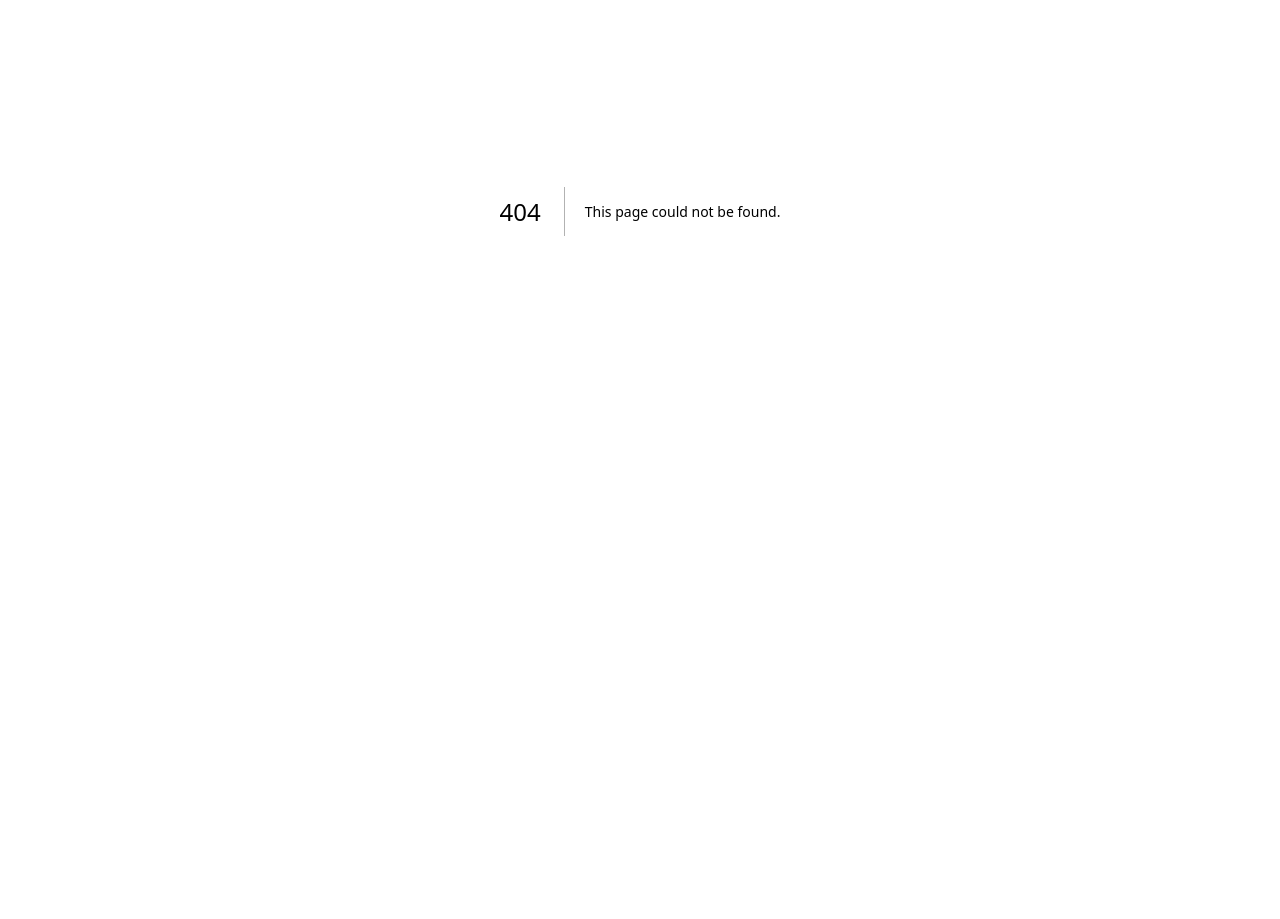
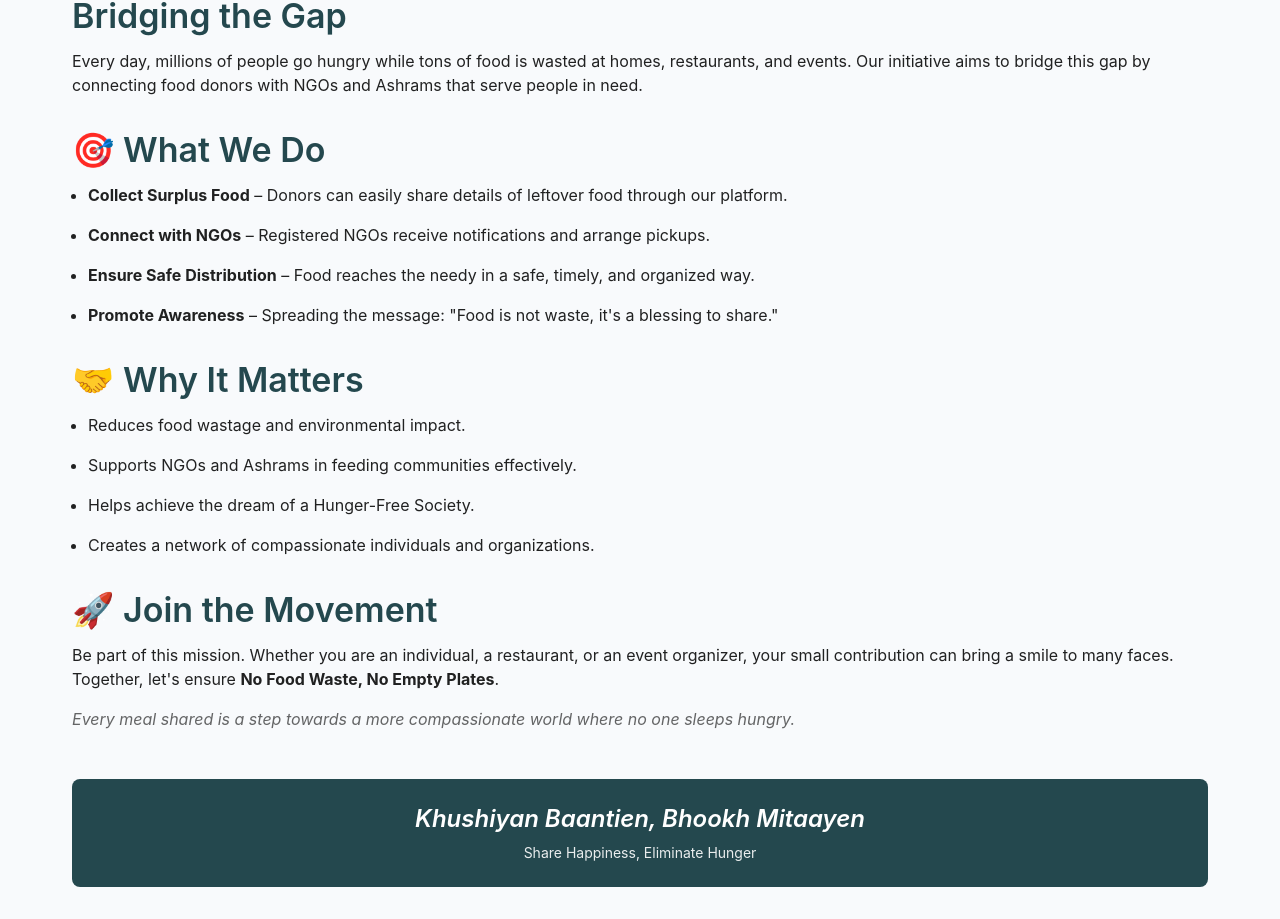
Before and after one commit to sajhathali/sothali, a Next.js app: page /initiative in a window 1280 px wide. Before the commit this address had no page. Shown: the part 253-1172 px from the top of the page. Before the commit the page ends 864 px from the top, so only its background shows below. Built offline with nearby package versions, Linux system fonts and the light colour scheme.

Commit message:
feat: add Initiative page to navbar between What People Say and Contact Details

```diff
--- /dev/null
+++ b/src/app/initiative/page.tsx
@@ -0,0 +1,82 @@
+import { Typography, Box } from "@mui/material";
+import MainContainer from "@/components/MainContainer";
+
+export default function InitiativePage() {
+  return (
+    <MainContainer>
+      <Typography variant="h3" gutterBottom sx={{ display: "flex", alignItems: "center", gap: 1 }}>
+        🌱 Our Initiative
+      </Typography>
+
+      <Box sx={{ mt: 4, mb: 4 }}>
+        <Typography variant="h4" gutterBottom color="primary" sx={{ fontWeight: 600 }}>
+          Bridging the Gap
+        </Typography>
+        <Typography paragraph>
+          Every day, millions of people go hungry while tons of food is wasted at homes, restaurants, and events. Our initiative aims to bridge this gap by connecting food donors with NGOs and Ashrams that serve people in need.
+        </Typography>
+      </Box>
+
+      <Box sx={{ mb: 4 }}>
+        <Typography variant="h4" gutterBottom color="primary" sx={{ fontWeight: 600, display: "flex", alignItems: "center", gap: 1 }}>
+          🎯 What We Do
+        </Typography>
+        <Box component="ul" sx={{ pl: 2 }}>
+          <Typography component="li" paragraph>
+            <strong>Collect Surplus Food</strong> – Donors can easily share details of leftover food through our platform.
+          </Typography>
+          <Typography component="li" paragraph>
+            <strong>Connect with NGOs</strong> – Registered NGOs receive notifications and arrange pickups.
+          </Typography>
+          <Typography component="li" paragraph>
+            <strong>Ensure Safe Distribution</strong> – Food reaches the needy in a safe, timely, and organized way.
+          </Typography>
+          <Typography component="li" paragraph>
+            <strong>Promote Awareness</strong> – Spreading the message: &quot;Food is not waste, it&apos;s a blessing to share.&quot;
+          </Typography>
+        </Box>
+      </Box>
+
+      <Box sx={{ mb: 4 }}>
+        <Typography variant="h4" gutterBottom color="primary" sx={{ fontWeight: 600, display: "flex", alignItems: "center", gap: 1 }}>
+          🤝 Why It Matters
+        </Typography>
+        <Box component="ul" sx={{ pl: 2 }}>
+          <Typography component="li" paragraph>
+            Reduces food wastage and environmental impact.
+          </Typography>
+          <Typography component="li" paragraph>
+            Supports NGOs and Ashrams in feeding communities effectively.
+          </Typography>
+          <Typography component="li" paragraph>
+            Helps achieve the dream of a Hunger-Free Society.
+          </Typography>
+          <Typography component="li" paragraph>
+            Creates a network of compassionate individuals and organizations.
+          </Typography>
+        </Box>
+      </Box>
+
+      <Box sx={{ mb: 4 }}>
+        <Typography variant="h4" gutterBottom color="primary" sx={{ fontWeight: 600, display: "flex", alignItems: "center", gap: 1 }}>
+          🚀 Join the Movement
+        </Typography>
+        <Typography paragraph>
+          Be part of this mission. Whether you are an individual, a restaurant, or an event organizer, your small contribution can bring a smile to many faces. Together, let&apos;s ensure <strong>No Food Waste, No Empty Plates</strong>.
+        </Typography>
+        <Typography paragraph sx={{ fontStyle: "italic", color: "text.secondary" }}>
+          Every meal shared is a step towards a more compassionate world where no one sleeps hungry.
+        </Typography>
+      </Box>
+
+      <Box sx={{ mt: 6, textAlign: "center", py: 3, bgcolor: "primary.main", color: "white", borderRadius: 2 }}>
+        <Typography variant="h5" sx={{ fontWeight: 600, fontStyle: "italic" }}>
+          Khushiyan Baantien, Bhookh Mitaayen
+        </Typography>
+        <Typography variant="body2" sx={{ mt: 1, opacity: 0.9 }}>
+          Share Happiness, Eliminate Hunger
+        </Typography>
+      </Box>
+    </MainContainer>
+  );
+}
--- a/src/components/Navbar.tsx
+++ b/src/components/Navbar.tsx
@@ -11,6 +11,7 @@ const links = [
   { href: "/donation", label: "Donation" },
   { href: "/register-ngo", label: "Register Your NGO" },
   { href: "/reviews", label: "What People Say" },
+  { href: "/initiative", label: "Initiative" },
   { href: "/contact", label: "Contact Details" },
 ];
 
```
